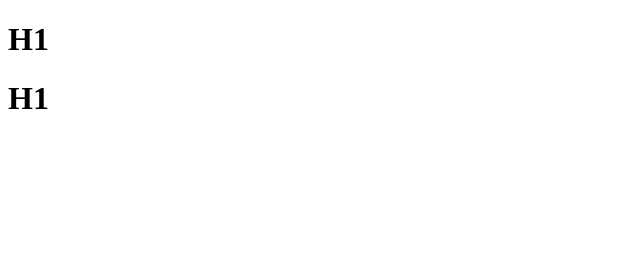
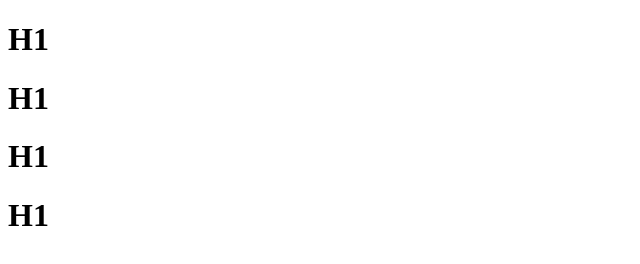
Before and after one commit to Kimbommm/F8-SHOP, a plain HTML site: page main.html in a window 1280 px wide. Shown: the whole page, without its empty margins (0-640 px from the left). Drawn offline with Linux system fonts and the light colour scheme.

Commit message:
update 5h07

```diff
--- a/main.html
+++ b/main.html
@@ -8,5 +8,7 @@
   <body>
     <h1>H1</h1>
     <h1>H1</h1>
+    <h1>H1</h1>
+    <h1>H1</h1>
   </body>
 </html>
```
